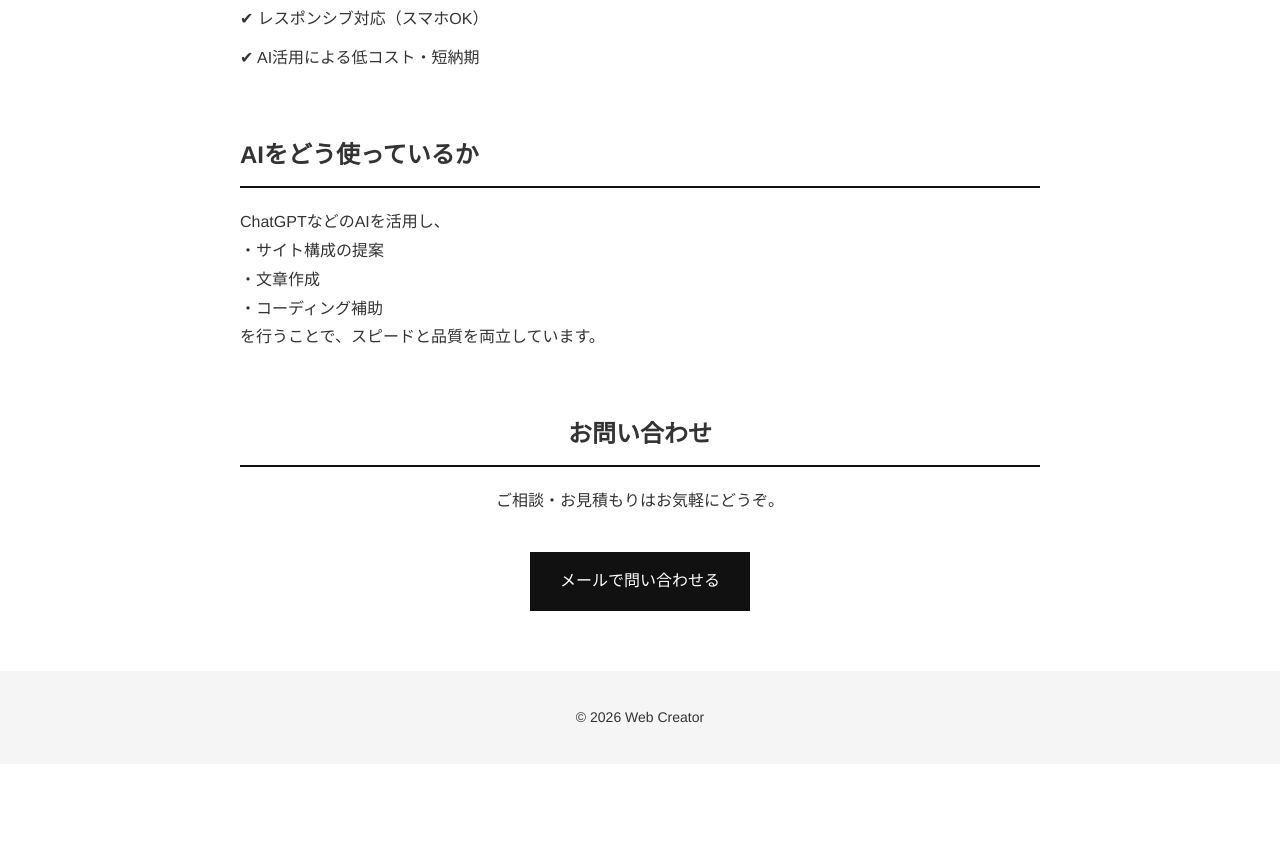
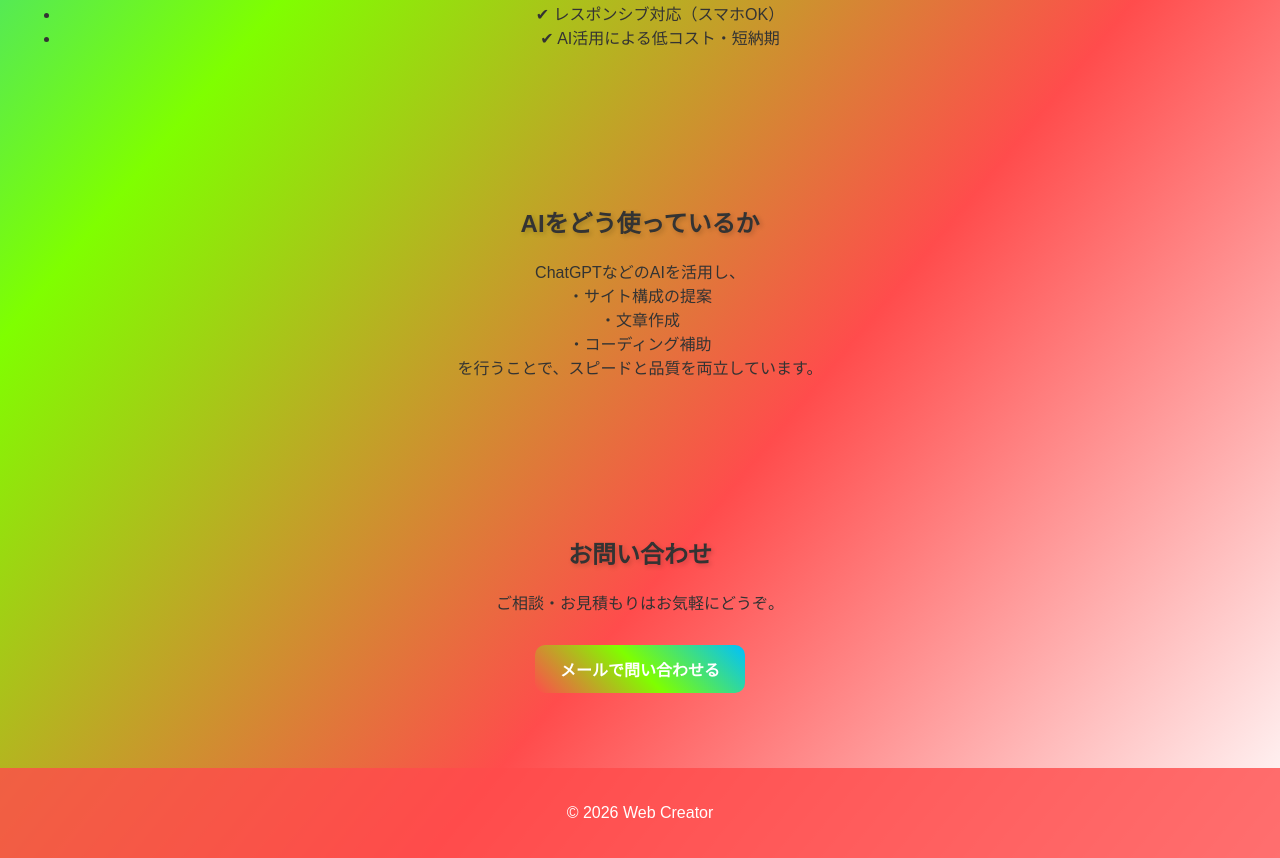
Before and after one commit to web-creator-ai/web_ai_page, a plain HTML site: page index.html in a window 1280 px wide. Shown: the part 694-1552 px from the top of the page. Before the commit the page ends 1458 px from the top, so only its background shows below. Drawn offline with Linux system fonts and the light colour scheme; files that its build step writes are made by us from their sources.

Commit message:
Add files via upload

```diff
--- a/style.css
+++ b/style.css
@@ -1,57 +1,53 @@
+/* 全体背景とフォント */
 body {
+  font-family: 'Arial', sans-serif;
   margin: 0;
-  font-family: "Helvetica", "Arial", sans-serif;
-  line-height: 1.8;
+  padding: 0;
+  background: linear-gradient(to bottom right, #00bfff, #7fff00, #ff4c4c, #ffffff);
   color: #333;
 }
 
-.header {
-  background: #111;
-  color: #fff;
+/* ヘッダー */
+header {
+  background-color: rgba(0, 191, 255, 0.8); /* 青っぽく透明感 */
+  color: white;
+  text-align: center;
+  padding: 50px 20px;
+}
+
+/* ボタン */
+.btn {
+  display: inline-block;
+  padding: 12px 25px;
+  margin: 15px 0;
+  font-weight: bold;
+  text-decoration: none;
+  color: white;
+  background: linear-gradient(45deg, #ff4c4c, #7fff00, #00bfff);
+  border-radius: 10px;
+  transition: transform 0.3s, box-shadow 0.3s;
+}
+
+.btn:hover {
+  transform: scale(1.1);
+  box-shadow: 0 5px 15px rgba(0,0,0,0.3);
+}
+
+/* セクション */
+section {
   padding: 60px 20px;
   text-align: center;
 }
 
-.section {
-  max-width: 800px;
-  margin: 60px auto;
-  padding: 0 20px;
+/* 見出し */
+h1, h2, h3 {
+  text-shadow: 2px 2px 5px rgba(0,0,0,0.2);
 }
 
-.section h2 {
-  border-bottom: 2px solid #111;
-  padding-bottom: 10px;
-}
-
-ul {
-  list-style: none;
-  padding: 0;
-}
-
-li {
-  margin-bottom: 10px;
-}
-
-.contact {
-  text-align: center;
-}
-
-.btn {
-  display: inline-block;
-  margin-top: 20px;
-  padding: 15px 30px;
-  background: #111;
-  color: #fff;
-  text-decoration: none;
-}
-
-.btn:hover {
-  opacity: 0.8;
-}
-
-.footer {
+/* フッター */
+footer {
+  background-color: rgba(255, 76, 76, 0.8); /* 赤っぽく透明感 */
+  color: white;
   text-align: center;
   padding: 20px;
-  background: #f5f5f5;
-  font-size: 14px;
 }
```
